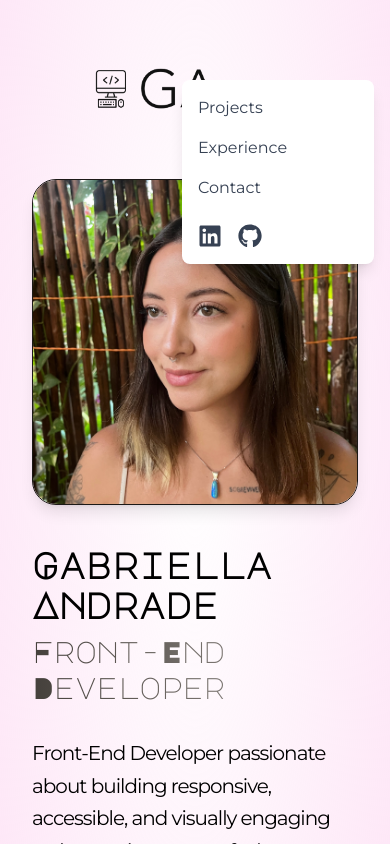
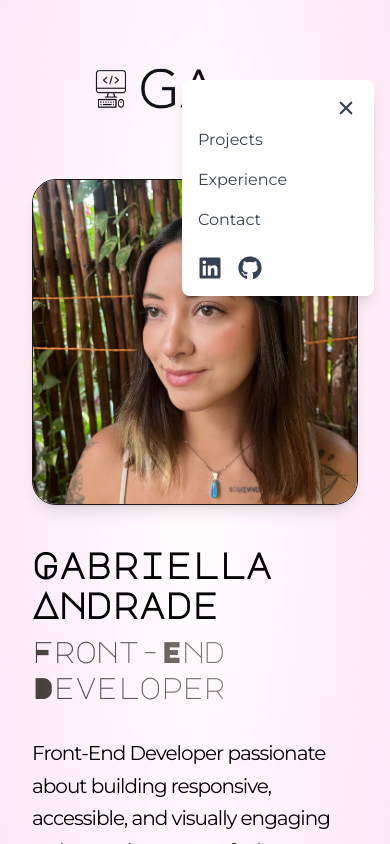
Before and after one commit to gabriellamsa/gabriella-portfolio, a React (Vite) app: page / in a window 390 px wide. Both pictures are taken after a click on the button "Toggle menu". Built offline with nearby package versions, Linux system fonts and the light colour scheme; no server answers.

Commit message:
feat: implement close button for mobile menu

```diff
--- a/src/components/Navbar.jsx
+++ b/src/components/Navbar.jsx
@@ -1,6 +1,8 @@
 import { FaGithub, FaLinkedin } from "react-icons/fa";
 import { HiMenu } from "react-icons/hi";
+import { IoClose } from "react-icons/io5";
 import { useState } from "react";
+import { motion, AnimatePresence } from "framer-motion";
 import logo from "../assets/images/logo.png";
 
 export const Navbar = () => {
@@ -78,8 +80,24 @@ export const Navbar = () => {
       </div>
 
       {/* Mobile Navigation */}
+      <AnimatePresence>
         {isMenuOpen && (
-        <div className="md:hidden absolute top-20 right-4 bg-white shadow-lg rounded-lg p-4 w-48">
+          <motion.div
+            initial={{ opacity: 0, y: -20 }}
+            animate={{ opacity: 1, y: 0 }}
+            exit={{ opacity: 0, y: -20 }}
+            transition={{ duration: 0.3, ease: "easeInOut" }}
+            className="md:hidden absolute top-20 right-4 bg-white shadow-lg rounded-lg p-4 w-48"
+          >
+            <div className="flex justify-end mb-2">
+              <button
+                onClick={toggleMenu}
+                className="text-gray-700 hover:text-teal-500 transition-colors"
+                aria-label="Close menu"
+              >
+                <IoClose size={24} />
+              </button>
+            </div>
             <div className="flex flex-col space-y-4">
               <a
                 href="#projects"
@@ -123,8 +141,9 @@ export const Navbar = () => {
                 </a>
               </div>
             </div>
-        </div>
+          </motion.div>
         )}
+      </AnimatePresence>
     </nav>
   );
 };
```
Lines whose indentation alone changed are shown as unchanged.
